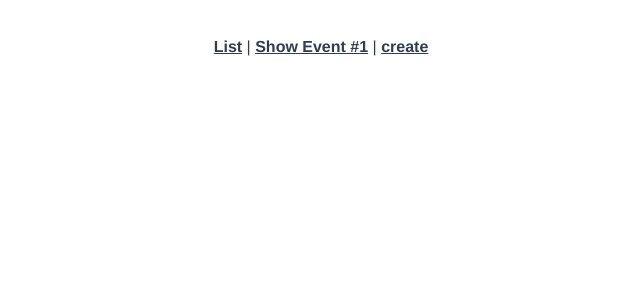
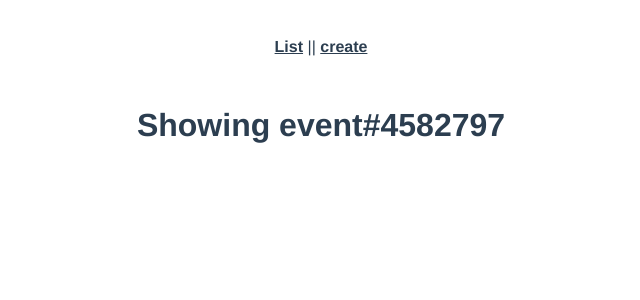
Before and after one commit to karamsetty09/vue-shop, a Vue app: page /event/4582797 in a window 1280 px wide. Shown: the top 300 px of the page, without its empty margins (319-959 px from the left). Built offline with nearby package versions, Linux system fonts and the light colour scheme.

Commit message:
Dynamic Routing and moving pages to display routers at different page level.

```diff
--- a/src/App.vue
+++ b/src/App.vue
@@ -1,8 +1,7 @@
 <template>
   <div id="app">
     <div id="nav">
-      <router-link :to="{name:'event-list'}">List</router-link> |
-      <router-link :to="{name:'event-show'}">Show Event #1</router-link> |
+      <router-link :to="{name:'event-list'}">List</router-link> ||
       <router-link :to="{name:'event-create'}">create</router-link>
     </div>
     <router-view />
--- a/src/router/index.js
+++ b/src/router/index.js
@@ -14,9 +14,10 @@
     component: EventList,
   },
   {
-    path: '/event',
+    path: '/event/:id',
     name: 'event-show',
     component: EventShow,
+    props: true
   },
   {
     path: '/event/create',
--- a/src/views/EventList.vue
+++ b/src/views/EventList.vue
@@ -1,3 +1,6 @@
 <template>
+<div>
   <h1>Events Listing</h1>
+  <router-link :to="{name:'event-show'}">Show Event #1</router-link>
+</div>
 </template>
--- a/src/views/EventShow.vue
+++ b/src/views/EventShow.vue
@@ -1,3 +1,9 @@
 <template>
-  <h1>Showing event#1</h1>
+  <h1>Showing event#{{id}}</h1>
 </template>
+<script>
+
+export default {
+ props: ['id']
+}
+</script>
```
